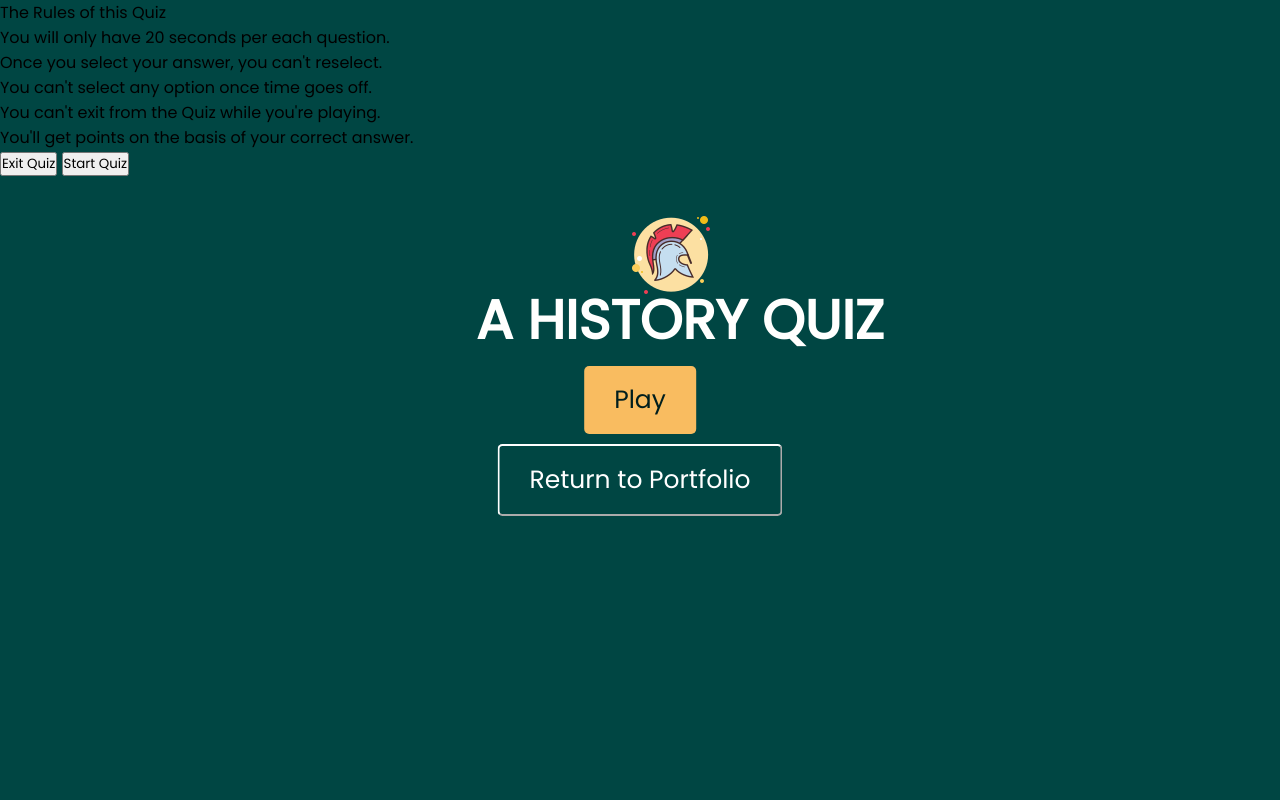
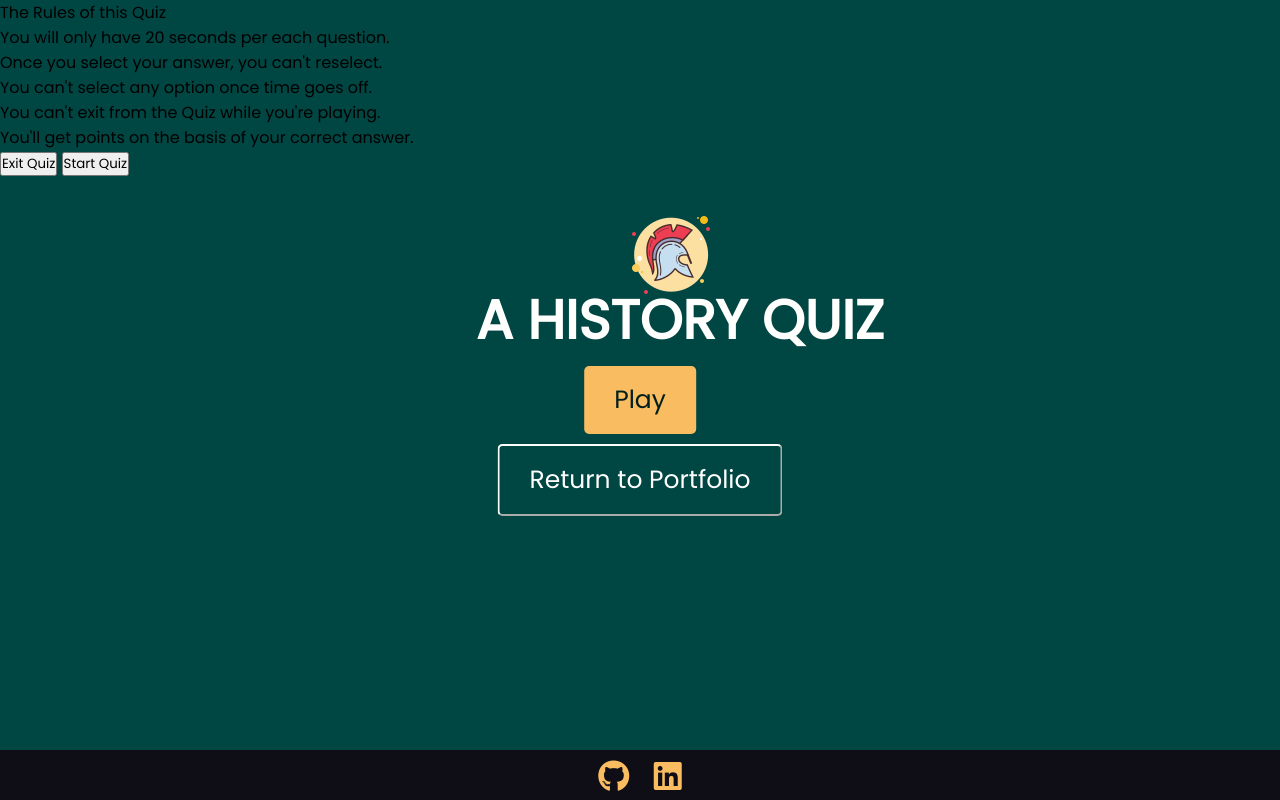
Before and after one commit to Code-Institute-Submissions/Jambrisak-Quiz-Application_JanResub, a plain HTML site: page index.html in a window 1280 px wide. Drawn offline with Linux system fonts and the light colour scheme.

Commit message:
add footer html and css

```diff
--- a/assets/css/style.css
+++ b/assets/css/style.css
@@ -74,3 +74,22 @@ body{
     top: 40px;
     left: -100px;
 }
+/*footer*/
+footer {
+	position: fixed;
+	bottom: 0;
+	width: 100%;
+	text-align: center;
+	background-color: #0f0e17;
+	height: 50px;
+	color: #f9bc60;
+}
+.social-icons {
+	color: #f9bc60;
+	font-size: 2rem;
+	padding: 10px;
+	margin-bottom: 10px;
+}
+.social-icons:hover {
+	color: #fff;
+}
--- a/index.html
+++ b/index.html
@@ -7,7 +7,7 @@
     <title>A History Quiz</title>
     <link rel="stylesheet" href="./assets/css/style.css">
     <!--Fontawsome-->
-    <script src="https://kit.fontawsome.com/a076d05399.js"></script>
+    <script src="https://kit.fontawesome.com/baf9609738.js" crossorigin="anonymous"></script>
     <!--Favicon-->
     <link rel="icon" type="image/x-icon" href="./assets/img/icons8-greek-helmet-bubbles-16.png">
     <link rel="icon" type="image/x-icon" href="./assets/img/icons8-greek-helmet-bubbles-32.png">
@@ -63,5 +63,9 @@
             </button>
         </div>
     </div>
+    <footer>
+        <a href="https://github.com/Jambrisak" target="_blank" title="Visit my GitHub profile and project repository"><i class="fa-brands fa-github social-icons"></i></a>
+        <a href="https://www.linkedin.com/in/philip-jambrisak/" target="_blank" title="Visit my linkedIn profile"><i class="fa-brands fa-linkedin social-icons"></i></a>
+     </footer>
 </body>
 </html>
```
